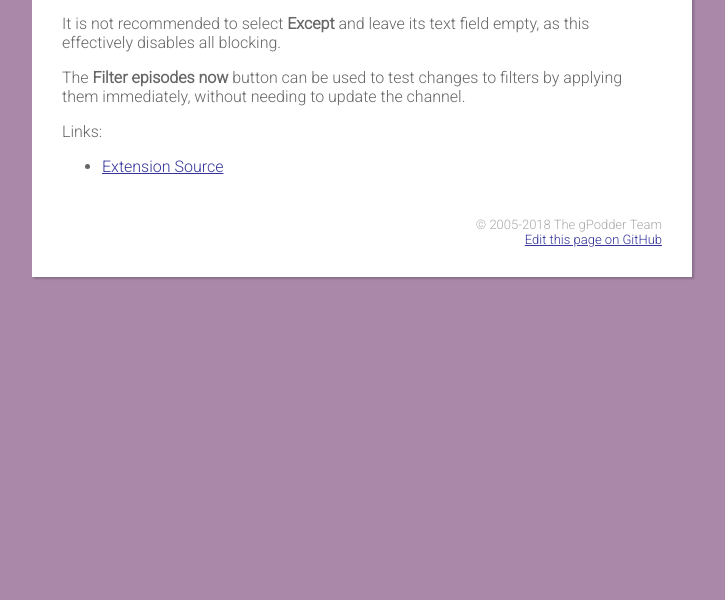
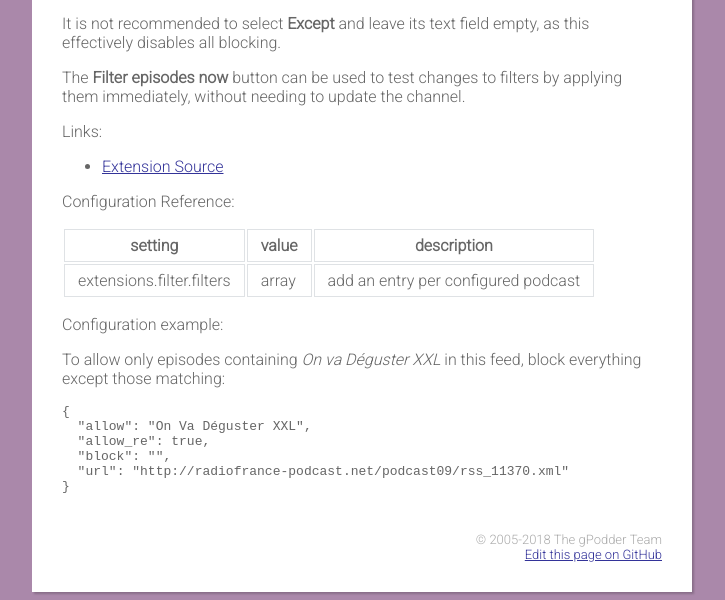
Before and after one commit to gpodder/gpodder.github.io, a Jekyll site: the page built from docs/extensions/filter.md, in a window 1280 px wide. Shown: the part 329-929 px from the top of the page, without its empty margins (278-1003 px from the left). Built offline with Jekyll 4.4.1, drawn with Linux system fonts in a browser that asks for light colours; our own code applies the rules of GitHub Pages for plain Markdown files; before the commit the page ends 900 px from its top, so only the background shows below that.

Commit message:
add an example configuration entry

````diff
--- a/docs/extensions/filter.md
+++ b/docs/extensions/filter.md
@@ -24,3 +24,24 @@ immediately, without needing to update the channel.
 Links:
 
 -   [Extension Source](https://github.com/gpodder/gpodder/blob/master/share/gpodder/extensions/filter.py)
+
+
+Configuration Reference:
+
+| setting                                   | value      | description                                                                   |
+|-------------------------------------------|------------|-------------------------------------------------------------------------------|
+| extensions.filter.filters                 | array      | add an entry per configured podcast                                           |
+
+Configuration example:
+
+To allow only episodes containing *On va Déguster XXL* in this feed, block
+everything except those matching:
+
+```json
+{
+  "allow": "On Va Déguster XXL",
+  "allow_re": true,
+  "block": "",
+  "url": "http://radiofrance-podcast.net/podcast09/rss_11370.xml"
+}
+```
````
